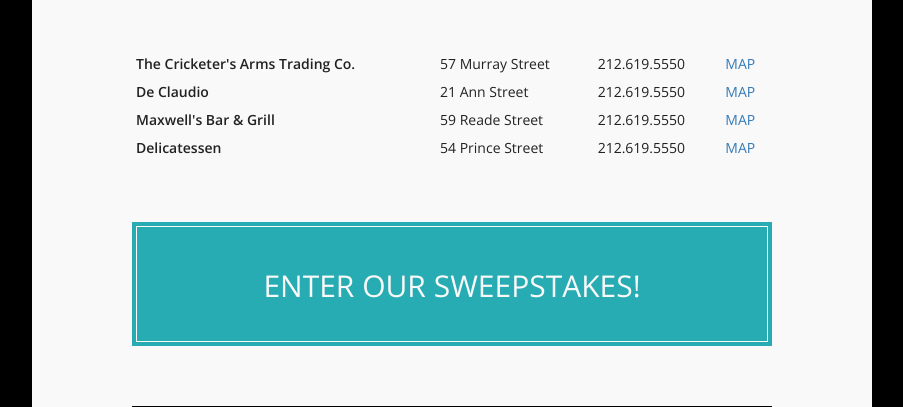
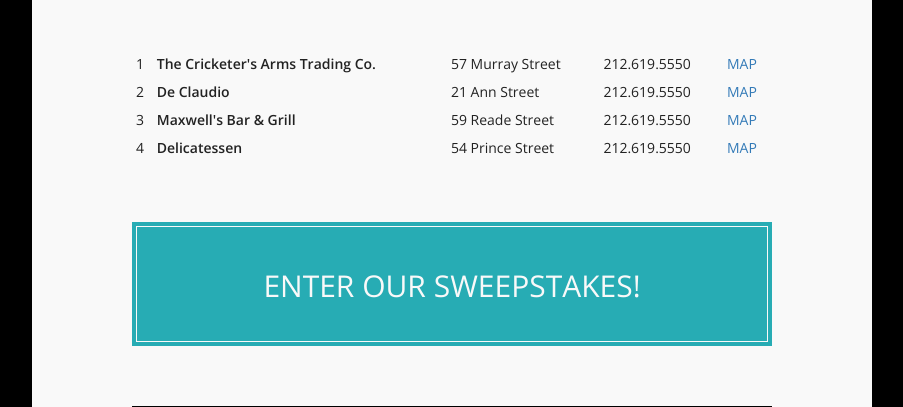
Before and after one commit to MarcusVeres/vdka6100, a PHP site: page /tribeca-film-festival in a window 1280 px wide. Shown: the part 1216-1623 px from the top of the page, without its empty margins (188-1091 px from the left). Run offline with PHP 8.4, Linux system fonts and the light colour scheme; some libraries are stand-ins or nearby versions.

Commit message:
adds numbers to table

```diff
--- a/tribeca-film-festival.php
+++ b/tribeca-film-festival.php
@@ -41,6 +41,7 @@
                 $root = $_SERVER['DOCUMENT_ROOT'];
                 $json = file_get_contents( $root . '/assets/data/locations.json' );
                 $json = json_decode($json);
+                $index = 1;
             ?>
 
             <!-- the table approach -->
@@ -48,6 +49,9 @@
                 <?php foreach($json as $obj): ?>
 
                     <tr>
+                        <td>
+                            <?php echo $index; ?>
+                        </td>
                         <td class="strong">
                             <?php echo $obj->name; ?>
                         </td>
@@ -63,6 +67,8 @@
                             </a>
                         </td>
                     </tr>
+
+                <?php $index++; ?>
 
                 <?php endforeach; ?>
             </table>
```
